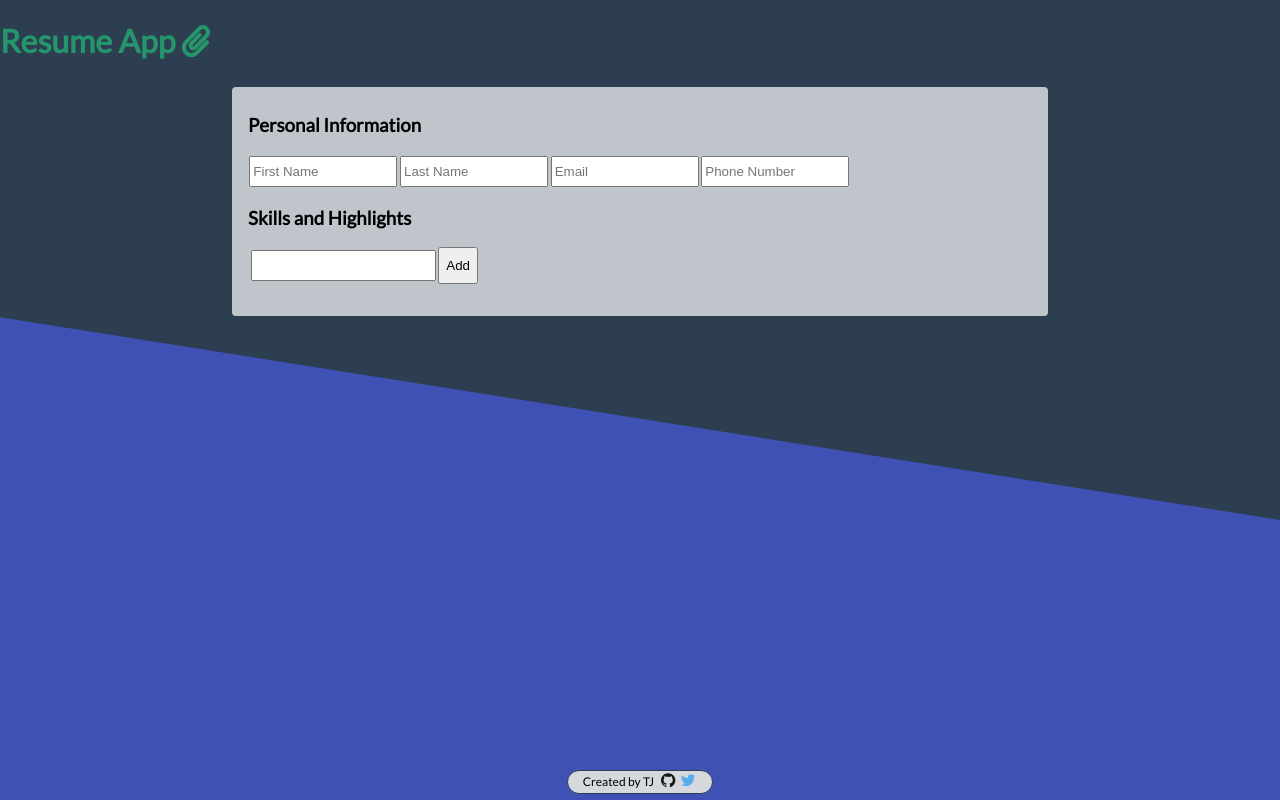
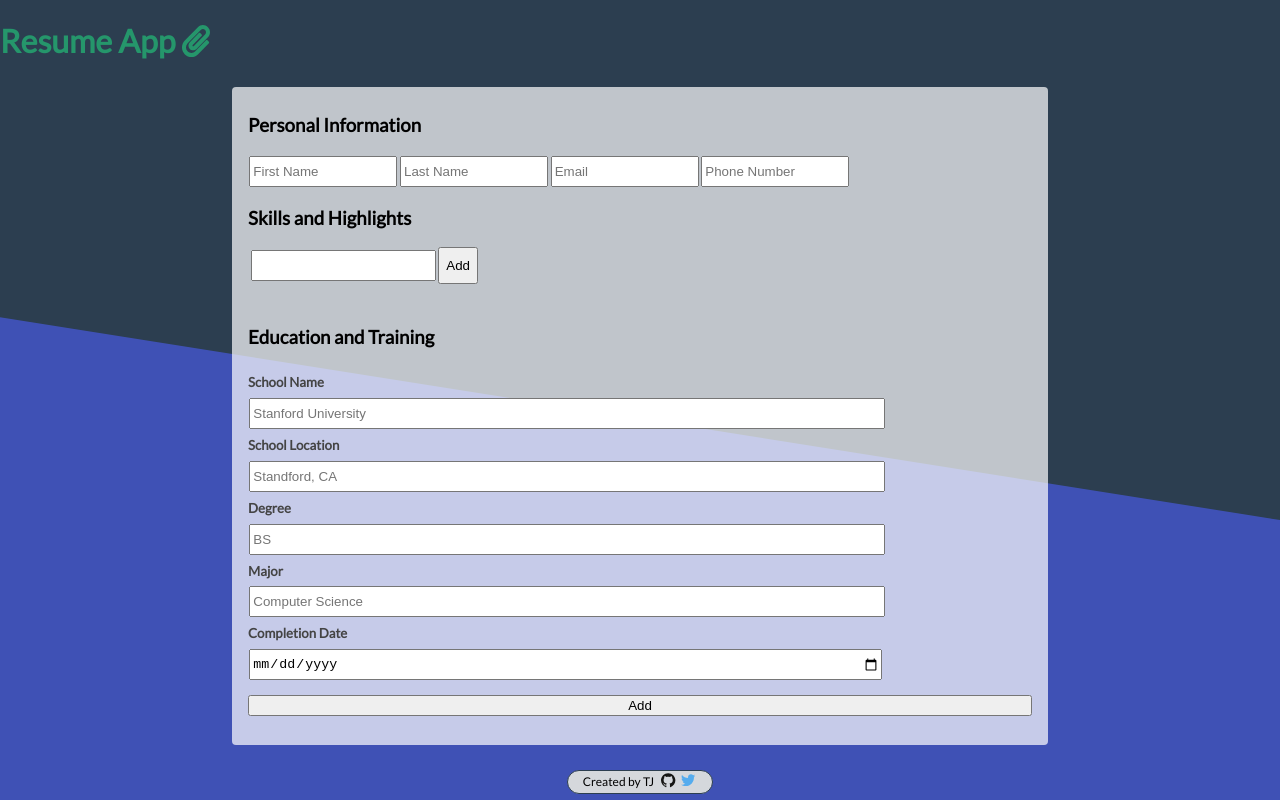
Before and after one commit to timjacksonm/CV-App, a React (Create React App) app: page / in a window 1280 px wide. Built offline with nearby package versions, Linux system fonts and the light colour scheme.

Commit message:
refactoring - education component and app.js adjustments to use react hooks.

```diff
--- a/src/App.js
+++ b/src/App.js
@@ -47,8 +47,9 @@ const App = (props) => {
         });
         break;
       case 'education':
-        setEducation((prevState) => ({
-          education: prevState.education.concat({
+        setEducation([
+          ...education,
+          {
             Name: selectForm.querySelector("input[name='eduNameInput']").value,
             Location: selectForm.querySelector("input[name='eduLocationInput']")
               .value,
@@ -59,13 +60,20 @@ const App = (props) => {
             DateCompleted: selectForm.querySelector(
               "input[name='eduDateInput']"
             ).value,
-          }),
+          },
+        ]);
+        setInput({
           eduNameInput: '',
-          eduLocationInput: '',
+        });
+        setInput({
           eduDegreeInput: '',
+        });
+        setInput({
           eduMajorInput: '',
+        });
+        setInput({
           eduDateInput: '',
-        }));
+        });
         break;
       case 'workExp':
         setJobs((prevState) => ({
@@ -127,14 +135,14 @@ const App = (props) => {
         break;
 
       case 'education':
-        setEducation((prevState) => ({
-          education: prevState.education.filter((index) => {
+        setEducation(
+          education.filter((index) => {
             if (index.Name !== reference) {
               return true;
             }
             return false;
-          }),
-        }));
+          })
+        );
         break;
       case 'workExp':
         setJobs((prevState) => ({
@@ -306,13 +314,13 @@ const App = (props) => {
             onAdd={handleAdd}
             onDelete={handleDelete}
           />
-          {/* <Education
-            state={education}
+          <Education
+            inputState={input}
             handleChange={handleChange}
             educationList={education}
             onAdd={handleAdd}
             onDelete={handleDelete}
-          /> */}
+          />
           {/* <WorkExp
             state={jobs}
             handleChange={handleChange}
--- a/src/components/Education.js
+++ b/src/components/Education.js
@@ -4,6 +4,7 @@ import { FontAwesomeIcon } from '@fortawesome/react-fontawesome';
 import '../styles/Education.scss';
 
 const Education = (props) => {
+  console.log(props);
   return (
     <div className='education'>
       <h3>Education and Training</h3>
@@ -14,7 +15,7 @@ const Education = (props) => {
           placeholder='Stanford University'
           name='eduNameInput'
           onChange={props.handleChange}
-          value={props.state.eduNameInput}
+          value={props.inputState.eduNameInput}
           required
         />
         <h5>School Location</h5>
@@ -23,7 +24,7 @@ const Education = (props) => {
           placeholder='Standford, CA'
           name='eduLocationInput'
           onChange={props.handleChange}
-          value={props.state.eduLocationInput}
+          value={props.inputState.eduLocationInput}
           required
         />
         <h5>Degree</h5>
@@ -32,7 +33,7 @@ const Education = (props) => {
           placeholder='BS'
           name='eduDegreeInput'
           onChange={props.handleChange}
-          value={props.state.eduDegreeInput}
+          value={props.inputState.eduDegreeInput}
           required
         />
         <h5>Major</h5>
@@ -41,7 +42,7 @@ const Education = (props) => {
           placeholder='Computer Science'
           name='eduMajorInput'
           onChange={props.handleChange}
-          value={props.state.eduMajorInput}
+          value={props.inputState.eduMajorInput}
           required
         />
         <h5>Completion Date</h5>
@@ -49,7 +50,7 @@ const Education = (props) => {
           type='date'
           name='eduDateInput'
           onChange={props.handleChange}
-          value={props.state.eduDateInput}
+          value={props.inputState.eduDateInput}
           required
         />
         <button type='submit'>Add</button>
```
